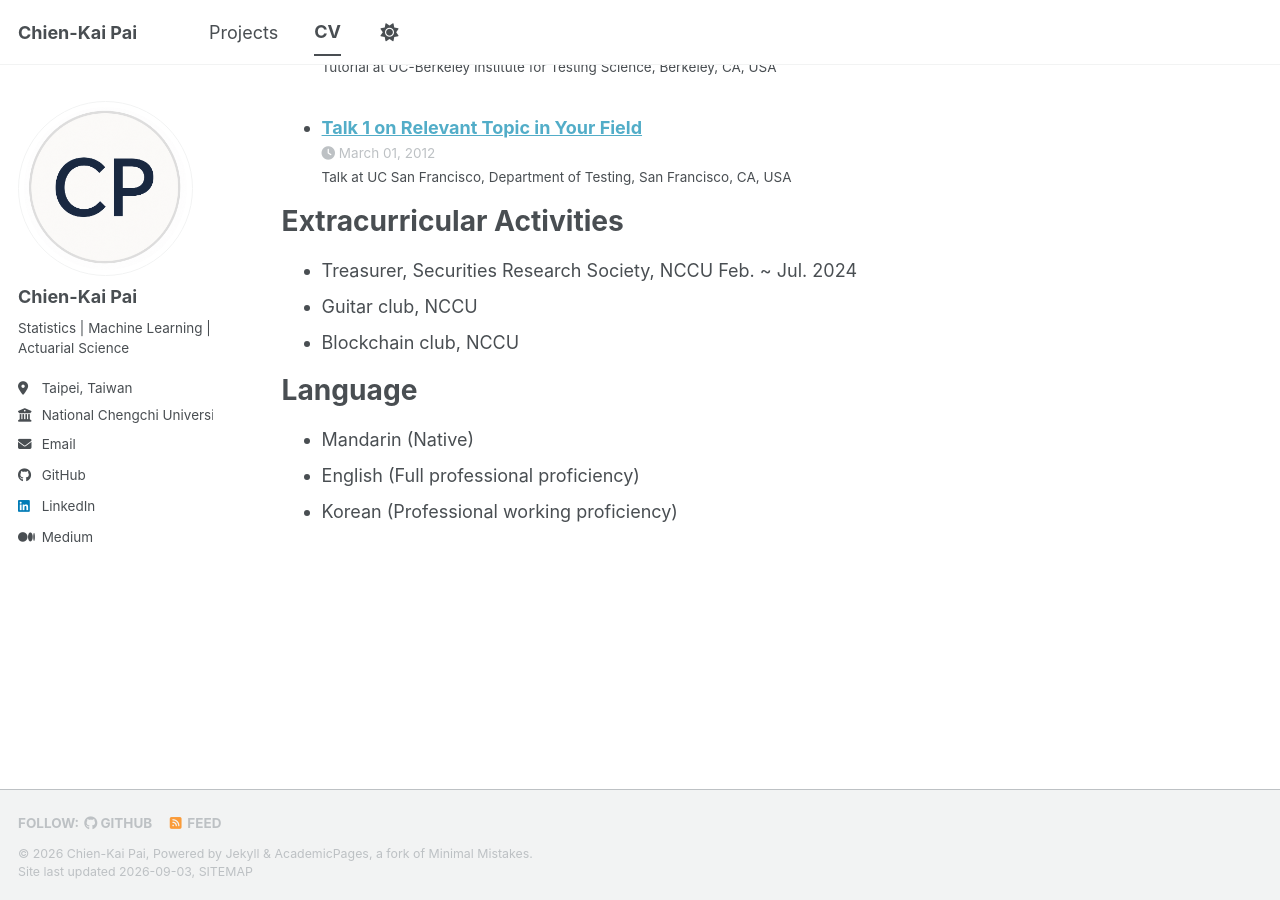
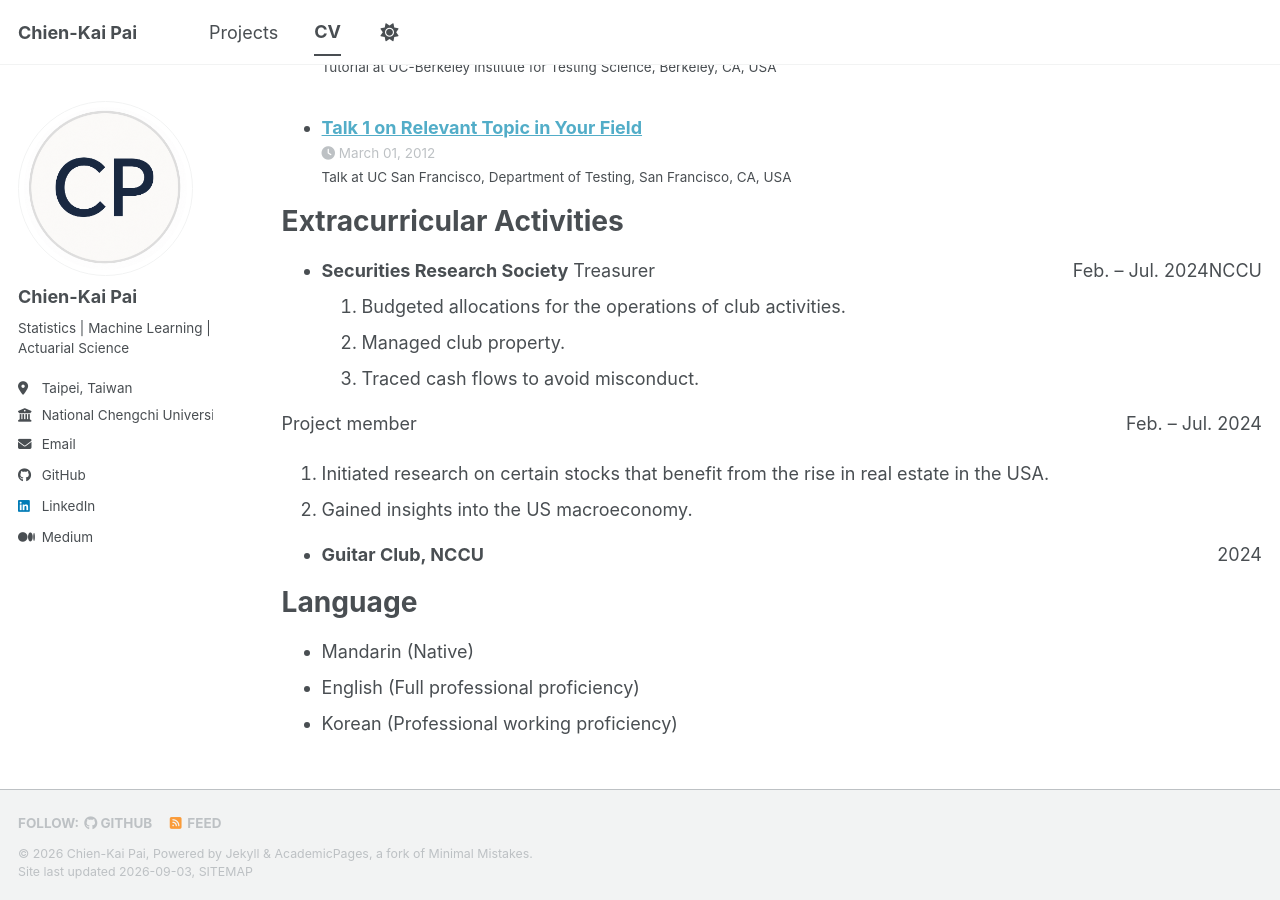
Before and after one commit to Allen9102/Allen9102.github.io, a Jekyll site: the page built from _pages/cv.md, in a window 1280 px wide and 900 px high, scrolled down 1773 px. Built offline with Jekyll 4.4.1, drawn with Linux system fonts in a browser that asks for light colours; a style sheet for code colours, icons or effects is not loaded.

Commit message:
Enhance extracurricular activities description
Reformatted extracurricular activities section with details on roles and responsibilities.

```diff
--- a/_pages/cv.md
+++ b/_pages/cv.md
@@ -53,9 +53,17 @@ Selected Projects
 
 Extracurricular Activities
 ======
-* Treasurer, Securities Research Society, NCCU Feb. ~ Jul. 2024
-* Guitar club, NCCU
-* Blockchain club, NCCU
+- **Securities Research Society** <span style="float: right;"> NCCU</span>
+Treasurer <span style="float: right;"> Feb. – Jul. 2024</span>
+1. Budgeted allocations for the operations of club activities.
+2. Managed club property.
+3. Traced cash flows to avoid misconduct.
+
+Project member <span style="float: right;"> Feb. – Jul. 2024</span>
+1. Initiated research on certain stocks that benefit from the rise in real estate in the USA.
+2. Gained insights into the US macroeconomy.
+
+- **Guitar Club, NCCU** <span style="float: right;"> 2024</span>
 
 Language
 ======
```
